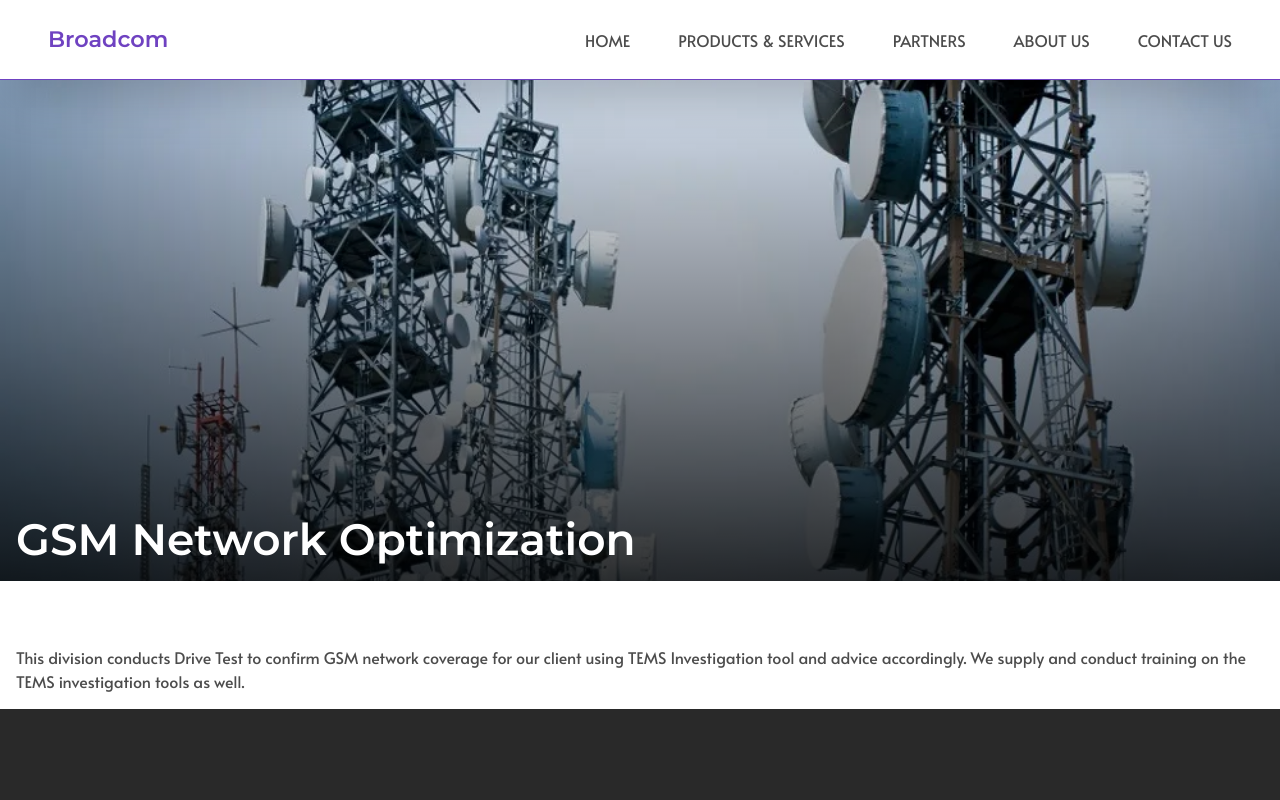
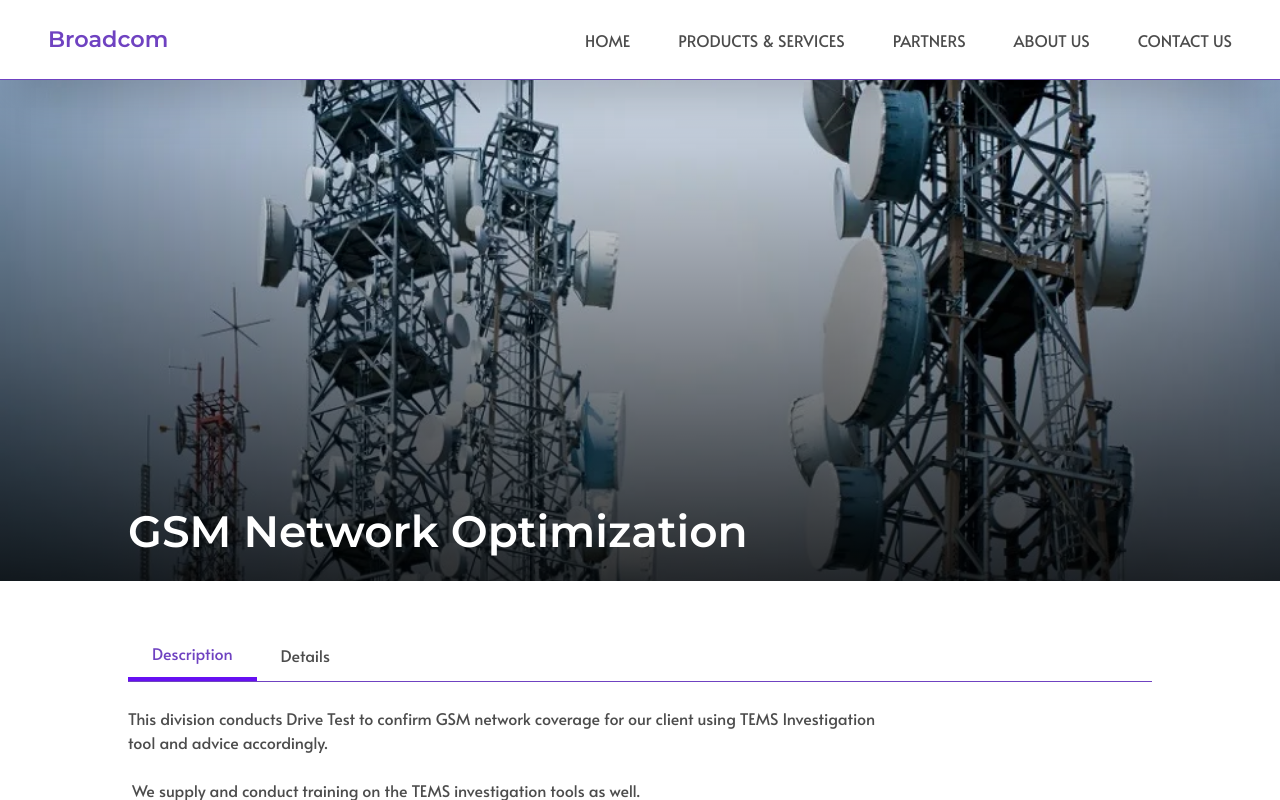
Before and after one commit to KigoJomo/broadcom-revamp, a Next.js app: page /products/gsm-network-optimization in a window 1280 px wide. Built offline with nearby package versions, Linux system fonts and the light colour scheme.

Commit message:
Updated the slug page to have seperate tabs for description and details ... and also a CTA at the bottom.

```diff
--- a/app/components/CustomLink.js
+++ b/app/components/CustomLink.js
@@ -1,15 +1,15 @@
 import Link from 'next/link'
 import React from 'react'
-import { FaArrowRightLong } from 'react-icons/fa6'
+import { LuArrowRight } from "react-icons/lu";
 
 const CustomLink = ({ href, text, className, arrow=true }) => {
   return (
     <Link
       href={href}
-      className={`capitalize bg-purple px-4 py-2 w-fit text-lg flex items-center gap-8 hover:shadow-2xl transition-all duration-300 ${className}`}
+      className={`capitalize bg-purple px-4 py-2 w-fit text-lg flex items-center gap-4 hover:shadow-2xl transition-all duration-300 ${className}`}
     >
       {text}
-      {arrow && <FaArrowRightLong size={24} className="text-background" />}
+      {arrow && <LuArrowRight size={24} className="text-background" />}
     </Link>
   )
 }
--- /dev/null
+++ b/app/components/Products/ServiceTabs.js
@@ -0,0 +1,98 @@
+'use client'
+
+import { useState } from 'react'
+import CustomLink from '../CustomLink'
+
+const TabButton = ({ label, isActive, onClick }) => (
+  <button
+    onClick={onClick}
+    className={`px-6 py-3 opacity-100 transition-all
+      ${
+        isActive
+          ? 'border-b-4 border-indigo text-purple'
+          : 'text-foreground opacity-80'
+      }`}
+  >
+    {label}
+  </button>
+)
+
+const Number = ({ text }) => {
+  return (
+    <p className="animated-link flex items-center justify-center h-2 w-2 mont">
+      {text}
+    </p>
+  )
+}
+
+const ServiceTabs = ({ title, description, details }) => {
+  const [activeTab, setActiveTab] = useState('description')
+
+  const tabs = [
+    { id: 'description', label: 'Description' },
+    { id: 'details', label: 'Details' },
+  ]
+
+  return (
+    <div className="w-full px-4 md:px-32">
+      {/* Tab Buttons */}
+      <div className="flex border-b border-purple">
+        {tabs.map((tab) => (
+          <TabButton
+            key={tab.id}
+            label={tab.label}
+            isActive={activeTab === tab.id}
+            onClick={() => setActiveTab(tab.id)}
+          />
+        ))}
+      </div>
+
+      {/* Tab Content */}
+      <div className="mt-6 w-full">
+        {activeTab === 'description' && (
+          <div
+            className={`${
+              activeTab === 'description' && 'fade-in'
+            } w-full md:pr-64`}
+          >
+            <p className="whitespace-pre-wrap">{description}</p>
+          </div>
+        )}
+
+        {activeTab === 'details' && (
+          <div
+            className={`${
+              activeTab === 'details' && 'fade-in'
+            } w-full md:pr-64`}
+          >
+            <ul className="space-y-6 md:space-y-8">
+              {details.map((detail, index) => (
+                <li key={index} className="flex gap-2 animated-link-wrapper">
+                  <Number text={index + 1} />
+                  <p>{detail}</p>
+                </li>
+              ))}
+            </ul>
+          </div>
+        )}
+
+        {/* A relevant CTA here and a button to open details */}
+
+        <div className="w-full border-t mt-12 py-4 flex flex-col gap-6">
+          <h3 className="text-foreground text-lg font-semibold">
+            Ready to get started with <span className='mont text-purple'>{title}?</span>
+          </h3>
+
+          <p className="text-sm">
+            Connect with our team to discuss your specific needs and
+            requirements.
+          </p>
+
+          <CustomLink text={"contact us"} href={"/contact"} />
+        </div>
+      </div>
+    </div>
+  )
+}
+
+export default ServiceTabs
--- a/app/globals.css
+++ b/app/globals.css
@@ -59,7 +59,7 @@ h3 {
   font-weight: 600;
 }
 
-p {
+p, li {
   font-size: calc(var(--font-size) * 1);
   color: var(--foreground);
   opacity: 0.8;
@@ -177,6 +177,20 @@ img {
   grid-area: stack;
 }
 
+@keyframes fadeIn {
+  from {
+    transform: rotateX(90deg);
+    opacity: 0;
+  }
+  to {
+    transform: rotateX(0deg);
+    opacity: 1;
+  }
+}
+.fade-in {
+  animation: fadeIn 0.5s ease-in-out;
+}
+
 html body {
   color: var(--foreground);
   background: var(--background);
--- a/app/globals.scss
+++ b/app/globals.scss
@@ -67,7 +67,7 @@ h3 {
   font-weight: 600;
 }
 
-p {
+p, li {
   font-size: calc(var(--font-size) * 1);
   color: var(--foreground);
   opacity: 0.8;
@@ -191,6 +191,21 @@ img {
   }
 }
 
+@keyframes fadeIn {
+  from {
+    transform: rotateX(90deg);
+    opacity: 0;
+  }
+  to {
+    transform: rotateX(0deg);
+    opacity: 1;
+  }
+}
+
+.fade-in{
+  animation: fadeIn 0.5s ease-in-out;
+}
+
 html {
   body {
     color: var(--foreground);
--- a/app/products/[slug]/page.js
+++ b/app/products/[slug]/page.js
@@ -3,6 +3,7 @@
 import { promises as fs } from 'fs'
 import Image from 'next/image'
 import { notFound } from 'next/navigation'
+import ServiceTabs from '@/app/components/Products/ServiceTabs'
 
 // Generate static params for all possible slugs
 export async function generateStaticParams() {
@@ -42,7 +43,7 @@ export default async function ProductPage({ params }) {
   }
 
   return (
-    <section className="p-0 flex flex-col gap-12">
+    <section className="p-0 pb-16 flex flex-col gap-12">
       <div className="hero w-full p-0 aspect-[1/1] md:aspect-[23/9] grid grid-cols-1 grid-rows-1">
         <Image
           src={service.image}
@@ -54,12 +55,15 @@ export default async function ProductPage({ params }) {
 
         <div className="tint w-full h-full col-start-1 row-start-1 z-[3] bg-gradient-to-t from-[#000000ce] to-[#00000000]"></div>
 
-        <h1 className='h-fit col-start-1 row-start-1 mt-auto px-4 py-2 text-background z-[5]'>{service.title}</h1>
+        <h1 className='h-fit col-start-1 row-start-1 mt-auto px-4 md:px-32 py-2 md:py-4 text-background z-[5]'>{service.title}</h1>
       </div>
 
-      <div className="w-full p-4">
-        <p>{service.description}</p>
-      </div>
+      <ServiceTabs
+        title={service.title}
+        description={service.description}
+        details={service.details}
+      />
+
     </section>
   )
 }
--- a/public/data/services.json
+++ b/public/data/services.json
@@ -5,7 +5,7 @@
       {
         "title": "GSM Network Optimization",
         "slug": "gsm-network-optimization",
-        "description": "This division conducts Drive Test to confirm GSM network coverage for our client using TEMS Investigation tool and advice accordingly. We supply and conduct training on the TEMS investigation tools as well.",
+        "description": "This division conducts Drive Test to confirm GSM network coverage for our client using TEMS Investigation tool and advice accordingly. \n\n We supply and conduct training on the TEMS investigation tools as well.",
         "details": [
           "Installation & commissioning of GSM base stations, GSM antennas, and base station upgrades",
           "Supply and installation of DC and AC power boards, change over units, generators, and GSM sites power upgrades",
@@ -18,7 +18,7 @@
         "slug": "gsm-sites-roll-out",
         "description": "Broadband manages turnkey projects right from site acquisition, multi skills surveys and design, site build/construction, network design, installation, configuration & commissioning of GSM network.",
         "details": [
-          "Site Acquisition: We negotiate for site lease and all site access logistics. We acquire site built approvals from local authorities and seek environmental site built approvals on behalf of our customers.",
+          "Site Acquisition: We negotiate for site lease and all site access logistics. \nWe acquire site built approvals from local authorities and seek environmental site built approvals on behalf of our customers.",
           "Site build/construction",
           "Network design, installation, configuration & commissioning"
         ],
@@ -53,7 +53,7 @@
       {
         "title": "RF Networks",
         "slug": "rf-networks",
-        "description": "Having a mobile network meeting all customers’ requirements is a big challenge. This is because the topology of the earth is very irregular. Buildings, tunnels, hills and valleys complicate Optimization of RF planning. In this regards, we have on board RF repeater solutions operating in all mobile technologies. Our partner in these solutions is REMOTEK who are ISO certified to design and manufacture these solutions.",
+        "description": "Having a mobile network meeting all customers’ requirements is a big challenge. \nThis is because the topology of the earth is very irregular. Buildings, tunnels, hills and valleys complicate Optimization of RF planning. \n\nIn this regards, we have on board RF repeater solutions operating in all mobile technologies. Our partner in these solutions is REMOTEK who are ISO certified to design and manufacture these solutions.",
         "details": [
           "The offering include; GSM, UMTS, CDMA, UCDMA, Multi-band, Fiber optic repeaters, Cable boaster (Line amplifier) etc.",
           "Detailed microwave radio network planning for both point to point transmission and point to multipoint access systems.",
@@ -192,7 +192,7 @@
       {
         "title": "Generators",
         "slug": "generators",
-        "description": "Our skilled personnel maintain generators per manufacturer recommendations to ensure optimal performance. Routine checks, cleanings, and system tests are done regularly.",
+        "description": "Our skilled personnel maintain generators per manufacturer recommendations to ensure optimal performance. \nRoutine checks, cleanings, and system tests are done regularly.",
         "details": [
           "Mobile generators deployed fast in case of breakdowns.",
           "Maintenance tracked per manufacturer’s specifications.",
```
